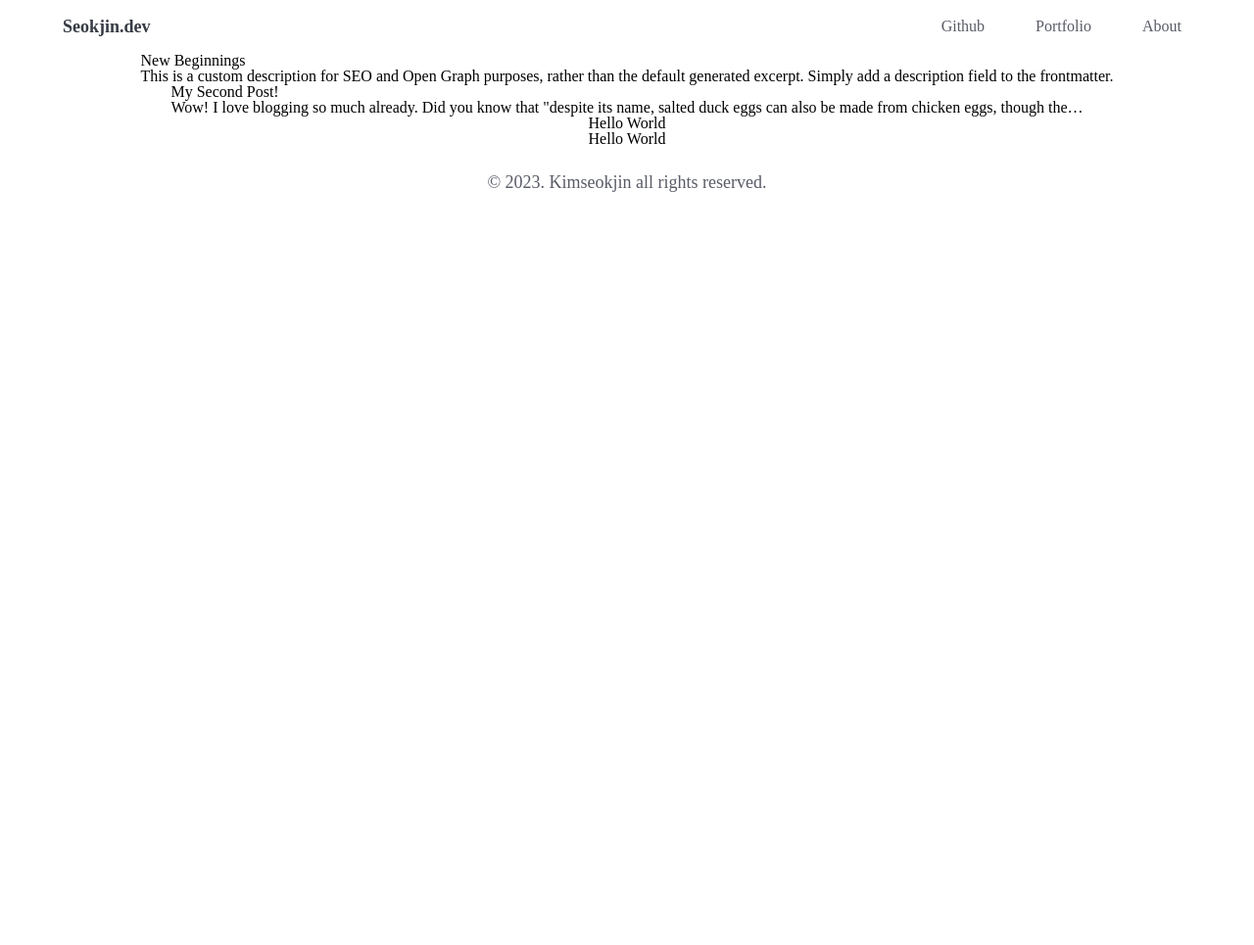
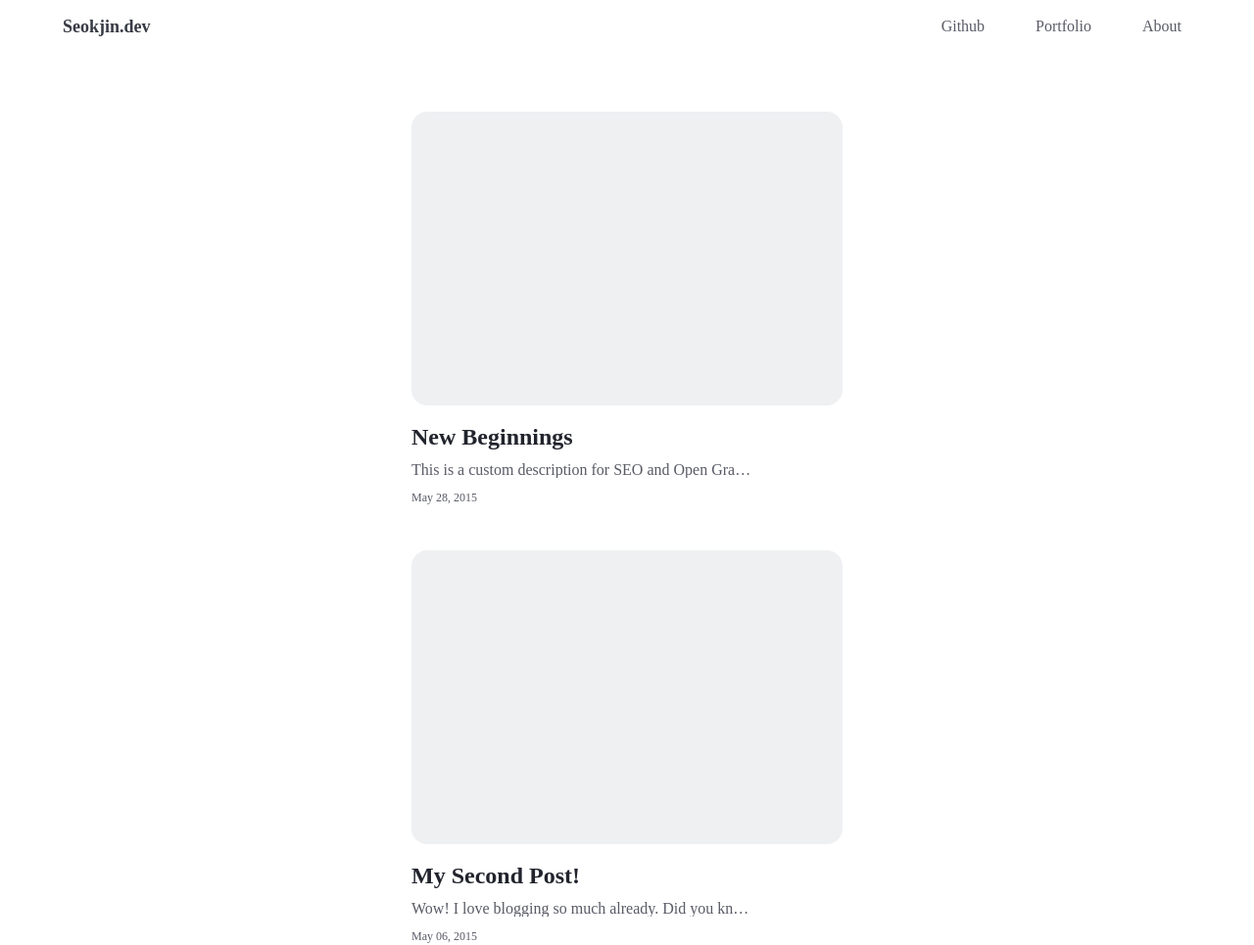
Before and after one commit to SEOKKAMONI/blog, a Gatsby site: page / in a window 1280 px wide. Shown: the top 965 px of the page at 98% size. Before the commit the page ends 800 px from the top, so only its background shows below. Built offline with nearby package versions, Linux system fonts and the light colour scheme; Gatsby itself is replaced by a stand-in of ours.

Commit message:
feat: add PostCard

```diff
--- a/src/components/Header.tsx
+++ b/src/components/Header.tsx
@@ -37,12 +37,15 @@ const Header = () => {
 export default Header;
 
 const StyledHeader = styled.header<{ isSticky: boolean }>`
+  position: sticky;
+  top: 0;
   display: flex;
   align-items: center;
   justify-content: space-between;
   width: 100%;
   height: 54px;
   padding: 0 64px;
+  background-color: ${({ theme }) => theme.colors.white};
   border-bottom: 1px solid
     ${({ theme, isSticky }) => (isSticky ? theme.colors.gray200 : "none")};
 `;
--- a/src/components/MainLayout.tsx
+++ b/src/components/MainLayout.tsx
@@ -26,6 +26,6 @@ const StyledMainSection = styled.main`
   display: flex;
   flex-direction: column;
   align-items: center;
-  max-width: 1024px;
+  max-width: 900px;
   margin: auto;
 `;
--- a/src/components/PostCard.tsx
+++ b/src/components/PostCard.tsx
@@ -1,21 +1,77 @@
 import styled from "@emotion/styled";
+import {
+  GatsbyImage,
+  IGatsbyImageData,
+  StaticImage,
+} from "gatsby-plugin-image";
 
 type PostCardProps = {
   title: string;
   description: string;
+  slug: string;
+  date: string;
 };
 
-const PostCard = ({ title, description }: PostCardProps) => {
+const PostCard = ({ title, description, slug, date }: PostCardProps) => {
   return (
     <StyledPostCard>
-      <h1>
-        <strong>{title}</strong>
-      </h1>
-      <h3>{description}</h3>
+      <StyledThumbnailImage />
+      <PostInfoWrapper>
+        <StyledTitle>{title}</StyledTitle>
+        <StyledDescription>{description}</StyledDescription>
+        <StyledDate>{date}</StyledDate>
+      </PostInfoWrapper>
     </StyledPostCard>
   );
 };
 
 export default PostCard;
 
-const StyledPostCard = styled.div``;
+const StyledPostCard = styled.div`
+  display: flex;
+  flex-direction: column;
+  justify-content: space-between;
+  width: 440px;
+  height: 400px;
+  cursor: pointer;
+  transition: all 0.3s ease-in-out 0s;
+
+  &:hover {
+    transform: translateY(-8px);
+  }
+`;
+
+const StyledThumbnailImage = styled.div`
+  width: 100%;
+  height: 300px;
+  border-radius: 16px;
+  background-color: ${({ theme }) => theme.colors.gray200};
+`;
+
+const PostInfoWrapper = styled.div`
+  display: flex;
+  flex-direction: column;
+  gap: 14px;
+`;
+
+const StyledTitle = styled.span`
+  font-size: 24px;
+  font-weight: bold;
+  color: ${({ theme }) => theme.colors.gray900};
+`;
+
+const StyledDescription = styled.span`
+  font-size: 16px;
+  font-weight: medium;
+  max-width: 80%;
+  overflow: hidden;
+  text-overflow: ellipsis;
+  white-space: nowrap;
+  color: ${({ theme }) => theme.colors.gray700};
+`;
+
+const StyledDate = styled.span`
+  font-size: 12px;
+  font-weight: medium;
+  color: ${({ theme }) => theme.colors.gray700};
+`;
--- a/src/pages/index.tsx
+++ b/src/pages/index.tsx
@@ -2,7 +2,7 @@ import React from "react";
 import { Link, graphql } from "gatsby";
 
 import MainLayout from "../components/MainLayout";
-import { AllMarkdownRemark, SiteMetadata } from "../types/type";
+import { AllMarkdownRemark, SiteMetadata } from "../types/types";
 import styled from "@emotion/styled";
 import PostCard from "../components/PostCard";
 
@@ -24,12 +24,16 @@ const PostPage = ({ data, location }: PostPageProps) => {
         {posts.map(post => {
           const title = post.frontmatter.title || post.fields.slug;
           const description = post.frontmatter.description || post.excerpt;
+          const date = post.frontmatter.date;
+          const slug = post.fields.slug;
 
           return (
             <PostCard
-              key={post.fields.slug}
+              key={slug}
+              slug={slug}
               title={title}
               description={description}
+              date={date}
             />
           );
         })}
@@ -44,6 +48,8 @@ const StyledPostList = styled.div`
   display: flex;
   flex-direction: column;
   align-items: center;
+  gap: 48px;
+  padding: 60px 0;
 `;
 
 // export const Head = () => <Seo title="All posts" />;
```
Also changed, not shown: gatsby-node.js (+21 -20 lines), src/assets/temporary-thumbnail.png (added), src/types/types.ts (renamed from src/types/type.ts).
